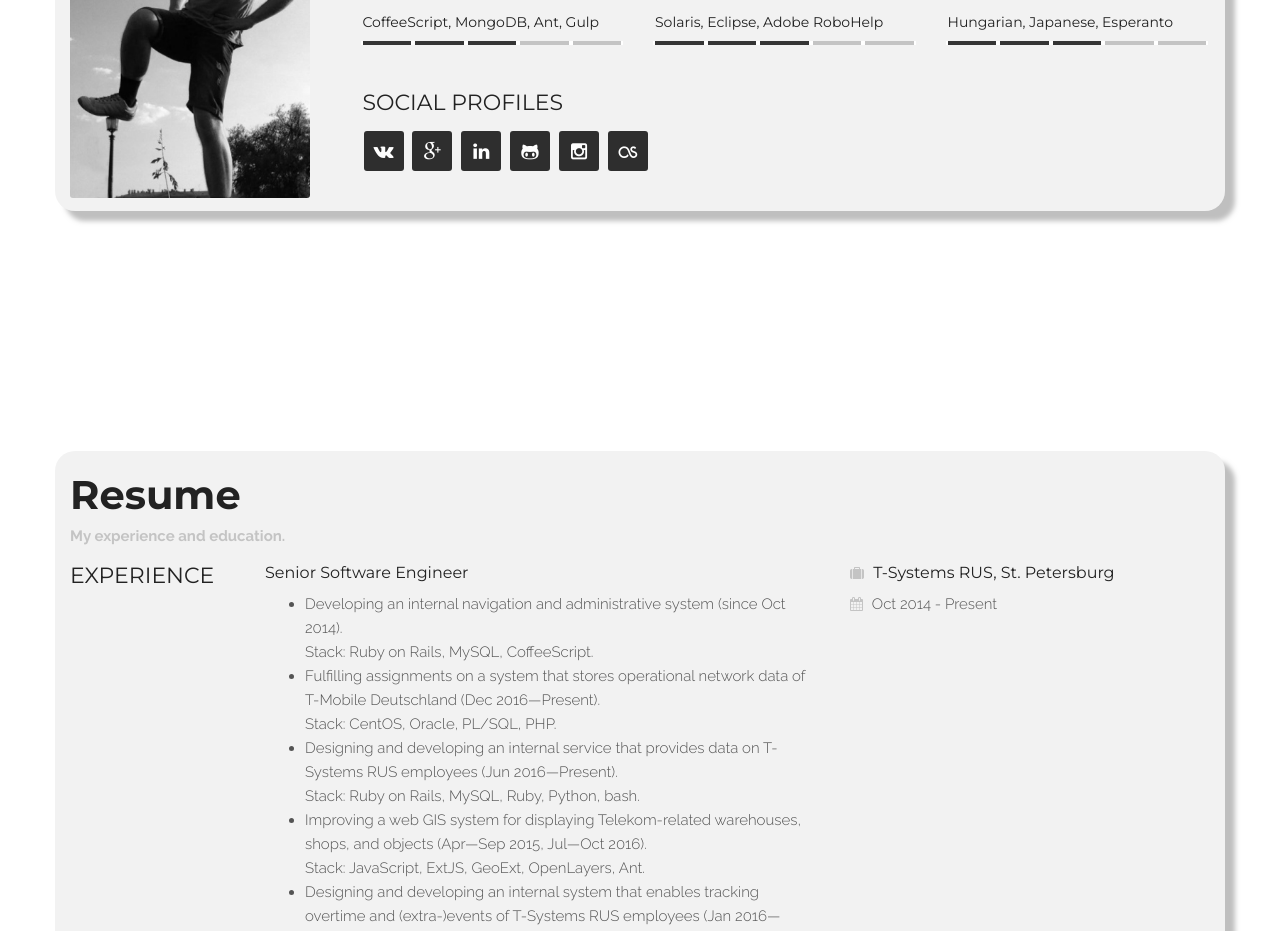
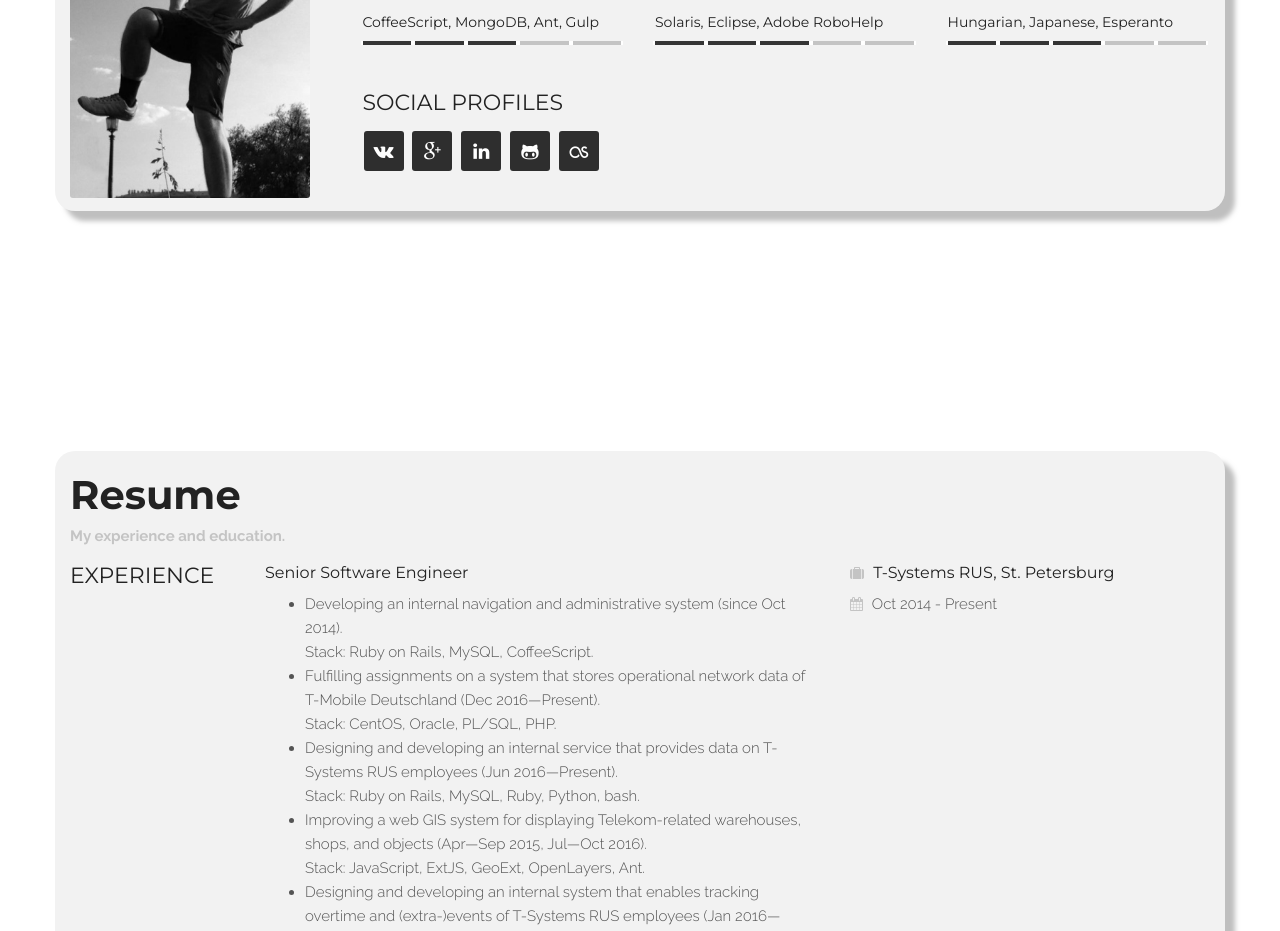
Before and after one commit to denpatin/denpatin.github.io, a website: page index.html in a window 1280 px wide. Shown: the part 1180-2111 px from the top of the page. Drawn offline with Linux system fonts and the light colour scheme.

Commit message:
Deleted instagram

```diff
--- a/index.html
+++ b/index.html
@@ -189,12 +189,9 @@
                 <h3>Social Profiles</h3>
                 <ul class="widget-social">
                   <li><a target="_blank" href="https://vk.com/denpatin"><i class="fa fa-vk"></i></a></li>
-             <!-- <li><a target="_blank" href="https://www.facebook.com/Den.V.Patin"><i class="fa fa-facebook fa-fw"></i></a></li> -->
                   <li><a target="_blank" href="https://plus.google.com/+denpatin"><i class="fa fa-google-plus"></i></a></li>
                   <li><a target="_blank" href="https://www.linkedin.com/in/denpatin"><i class="fa fa-linkedin"></i></a></li>
                   <li><a target="_blank" href="https://github.com/denpatin"><i class="fa fa-github-alt"></i></a></li>
-             <!-- <li><a target="_blank" href="https://twitter.com/denpatin"><i class="fa fa-twitter"></i></a></li> -->
-                  <li><a target="_blank" href="https://www.instagram.com/denpatin"><i class="fa fa-instagram"></i></a></li>
                   <li><a target="_blank" href="http://www.last.fm/user/denpatin"><i class="fa fa-lastfm"></i></a></li>
                 </ul>
               </div>
```
